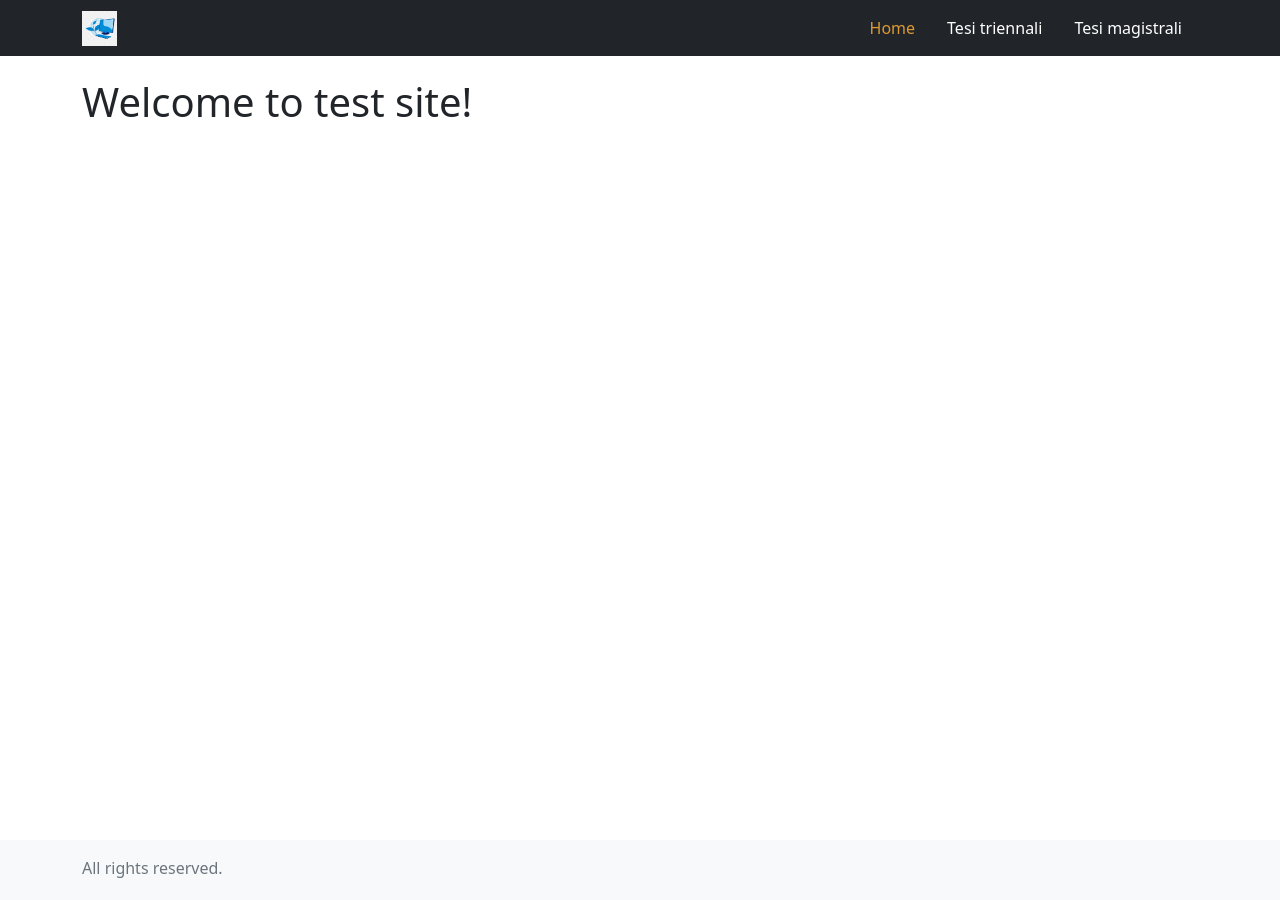
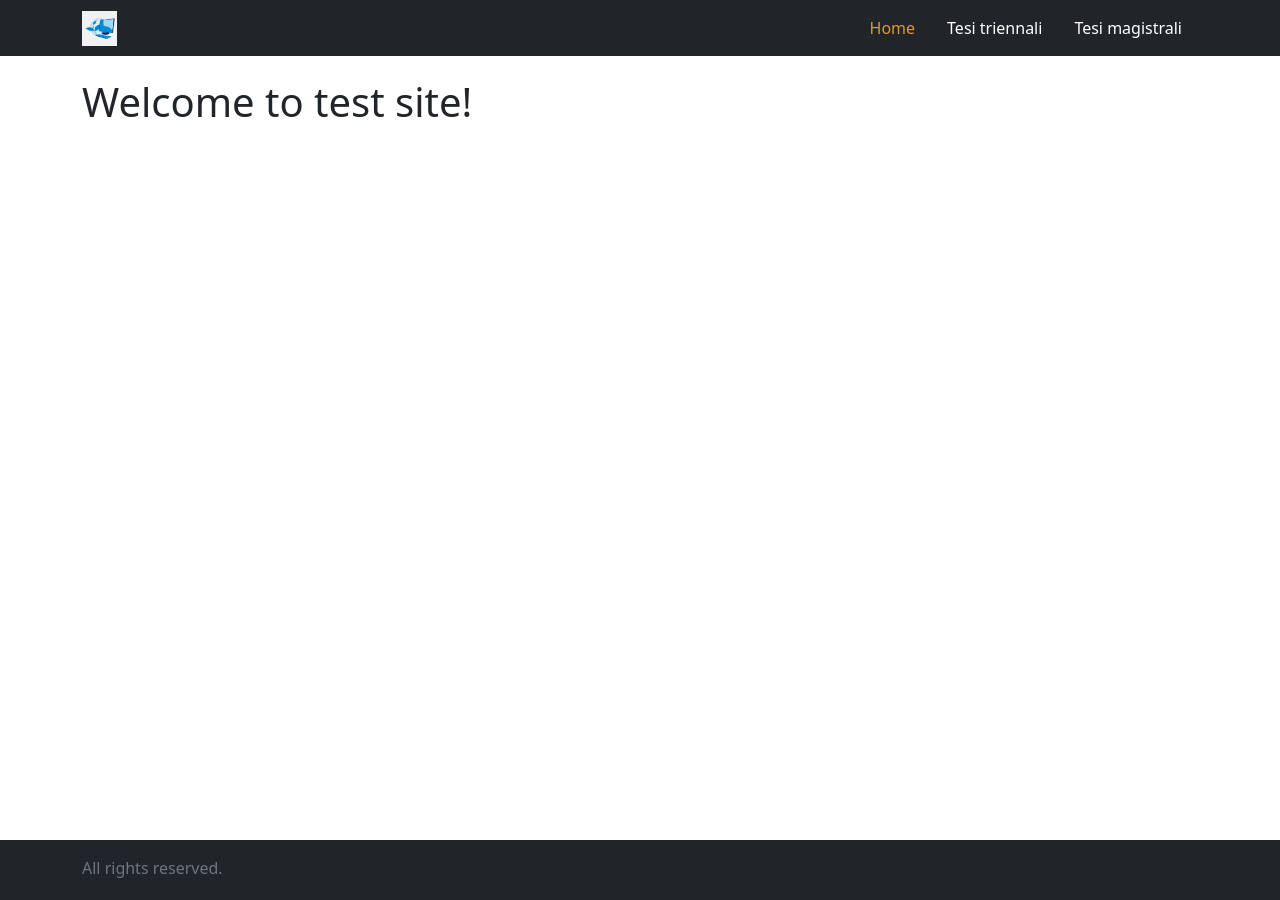
Before and after one commit to acantone03/sitodiprova.github.io, a Jekyll site: the page built from index.md, in a window 1280 px wide. Built offline with Jekyll 4.4.1, drawn with Linux system fonts in a browser that asks for light colours.

Commit message:
Update footer.html

```diff
--- a/_includes/footer.html
+++ b/_includes/footer.html
@@ -1,4 +1,4 @@
-<footer class="footer py-3 bg-light">
+<footer class="footer py-3 bg-dark text-white fixed-bottom">
     <div class="container">
         <span class="text-muted">All rights reserved.</span>
     </div>
```
